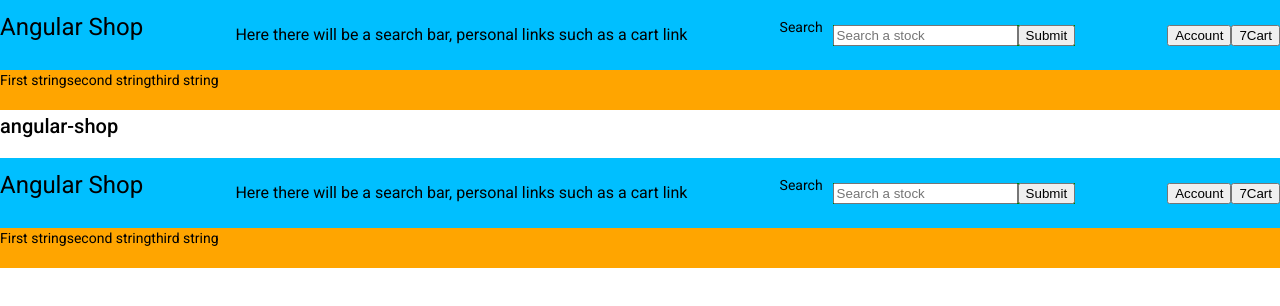
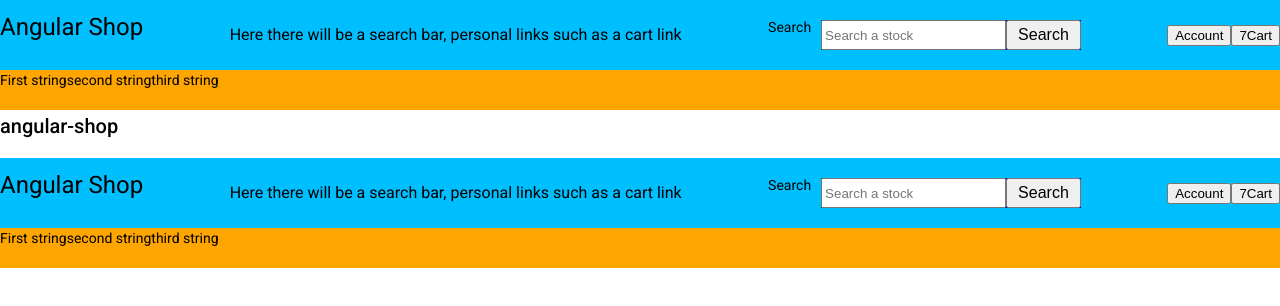
Before and after one commit to jason1642/angular-shop, an Angular app: page /header in a window 1280 px wide. Shown: the top 306 px of the page. Built offline with nearby package versions, Linux system fonts and the light colour scheme.

Commit message:
components

```diff
--- a/src/app/app.module.ts
+++ b/src/app/app.module.ts
@@ -7,12 +7,14 @@ import { HeaderComponent } from './components/header/header.component';
 import { BrowserAnimationsModule } from '@angular/platform-browser/animations';
 import { SearchInputComponent } from './components/search-input/search-input.component';
 import { SearchInputService } from './views/home-page/services/search-input.service';
+import { ButtonComponent } from './components/button/button.component';
 
 @NgModule({
   declarations: [
     AppComponent,
     HeaderComponent,
-    SearchInputComponent
+    SearchInputComponent,
+    ButtonComponent
   ],
   imports: [
     BrowserModule,
--- /dev/null
+++ b/src/app/components/button/button.component.html
@@ -0,0 +1,6 @@
+<button
+  class="btn"
+  (click)="onClick()"
+>
+{{text}}
+</button>
--- /dev/null
+++ b/src/app/components/button/button.component.scss
@@ -0,0 +1,4 @@
+.btn{
+  padding: 4px 10px;
+  font-size: 16px;
+}
--- /dev/null
+++ b/src/app/components/button/button.component.ts
@@ -0,0 +1,22 @@
+import { Component, OnInit, Input, Output, EventEmitter } from '@angular/core';
+
+@Component({
+  selector: 'app-button',
+  templateUrl: './button.component.html',
+  styleUrls: ['./button.component.scss']
+})
+export class ButtonComponent implements OnInit {
+  @Input() text: string = '';
+
+  @Output() btnFunction = new EventEmitter();
+
+  constructor() { }
+
+  ngOnInit(): void {
+  }
+
+
+  public onClick() {
+    this.btnFunction.emit();
+  }
+}
--- a/src/app/components/header/header.component.html
+++ b/src/app/components/header/header.component.html
@@ -6,7 +6,7 @@
 
     <div class="search-container">
       <h4>Search</h4>
-      <app-search-input></app-search-input>
+      <app-search-input text="Search"></app-search-input>
     </div>
 
     <div class="top-nav">
--- a/src/app/components/search-input/search-input.component.html
+++ b/src/app/components/search-input/search-input.component.html
@@ -6,8 +6,10 @@
     [value]="userInput"
     (keydown)='onInputChange($event)'
   />
-  <button
-    (click)="onSubmit()"
-   >Submit</button>
+  <app-button
+    [ngStyle]="{'background-color': 'blue'}"
+    (btnFunction)="onSubmit()"
+    text="Search"
+   ></app-button>
 
   </div>
--- a/src/app/components/search-input/search-input.component.ts
+++ b/src/app/components/search-input/search-input.component.ts
@@ -1,4 +1,4 @@
-import { Component, OnInit } from '@angular/core';
+import { Component, OnInit, Input } from '@angular/core';
 import { SearchInputService } from 'src/app/views/home-page/services/search-input.service';
 import axios from 'axios'
 @Component({
@@ -10,6 +10,7 @@ import axios from 'axios'
 
 
 export class SearchInputComponent implements OnInit {
+  @Input() text: string = '';
 
   public userInput: string = '';
   setInput: Function;
@@ -18,15 +19,14 @@ export class SearchInputComponent implements OnInit {
   }
 
 
-   private options = () =>( {
+  private options = {
     method: 'GET',
-    url: 'https://yh-finance.p.rapidapi.com/auto-complete',
-    params: {q: this.userInput, region: 'US'},
+    url: 'https://wft-geo-db.p.rapidapi.com/v1/geo/countries/US/regions',
     headers: {
       'X-RapidAPI-Key': '95e9fc104dmsha6ddc418cd1fc07p1de64cjsn2088bc16337e',
-      'X-RapidAPI-Host': 'yh-finance.p.rapidapi.com'
+      'X-RapidAPI-Host': 'wft-geo-db.p.rapidapi.com'
     }
-  })
+  };
 
 
   public onInputChange = (event: any) => {
@@ -38,7 +38,7 @@ export class SearchInputComponent implements OnInit {
 
 
   public onSubmit = async () => {
-      await axios.request(this.options()).then(function (response) {
+      await axios.request(this.options).then(function (response) {
         console.log(response);
 
       }).catch(function (error) {
--- a/src/app/views/home-page/services/search-input.service.ts
+++ b/src/app/views/home-page/services/search-input.service.ts
@@ -1,5 +1,5 @@
 import { Injectable } from '@angular/core';
-import { BehaviorSubject, Observable } from 'rxjs';
+import { BehaviorSubject, Observable, Subject } from 'rxjs';
 
 @Injectable({
   providedIn: 'root'
@@ -12,10 +12,10 @@ export class SearchInputService {
   constructor() {
 
   }
-  public setInput(input: string) {
+  public setInput(input: BehaviorSubject<string>) {
     // console.log(input, 'this is from the service file')
-    this.userInput.next(input)
-    console.log('setting input in service')
+    this.userInput = input
+
   }
 
 }
--- a/tsconfig.json
+++ b/tsconfig.json
@@ -27,6 +27,7 @@
     "enableI18nLegacyMessageIdFormat": false,
     "strictInjectionParameters": true,
     "strictInputAccessModifiers": true,
+    "strictPropertyInitialization": false,
     "strictTemplates": true
   }
 }
```
Also changed, not shown: 1 other file (tests, documents, lock files or other folders).
